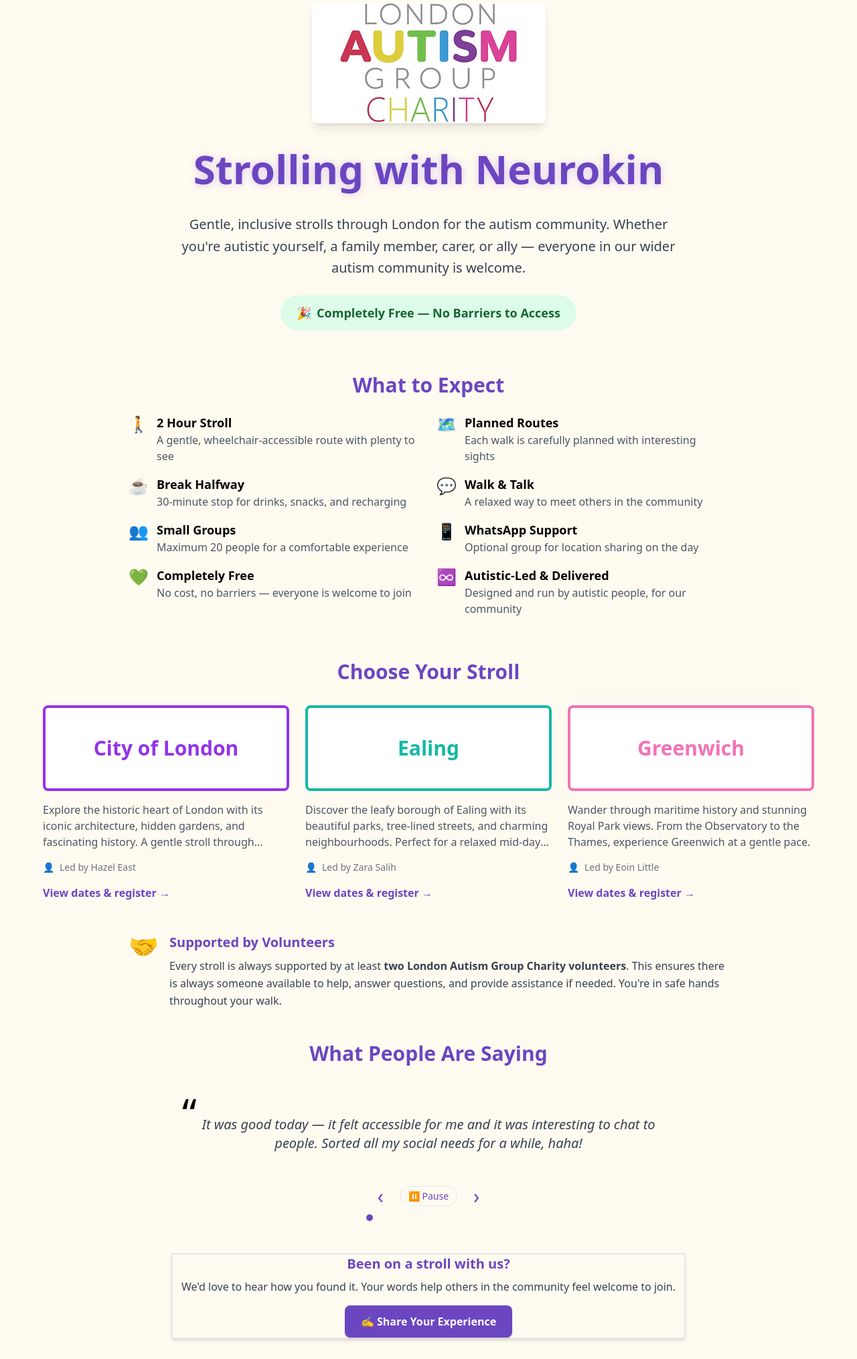
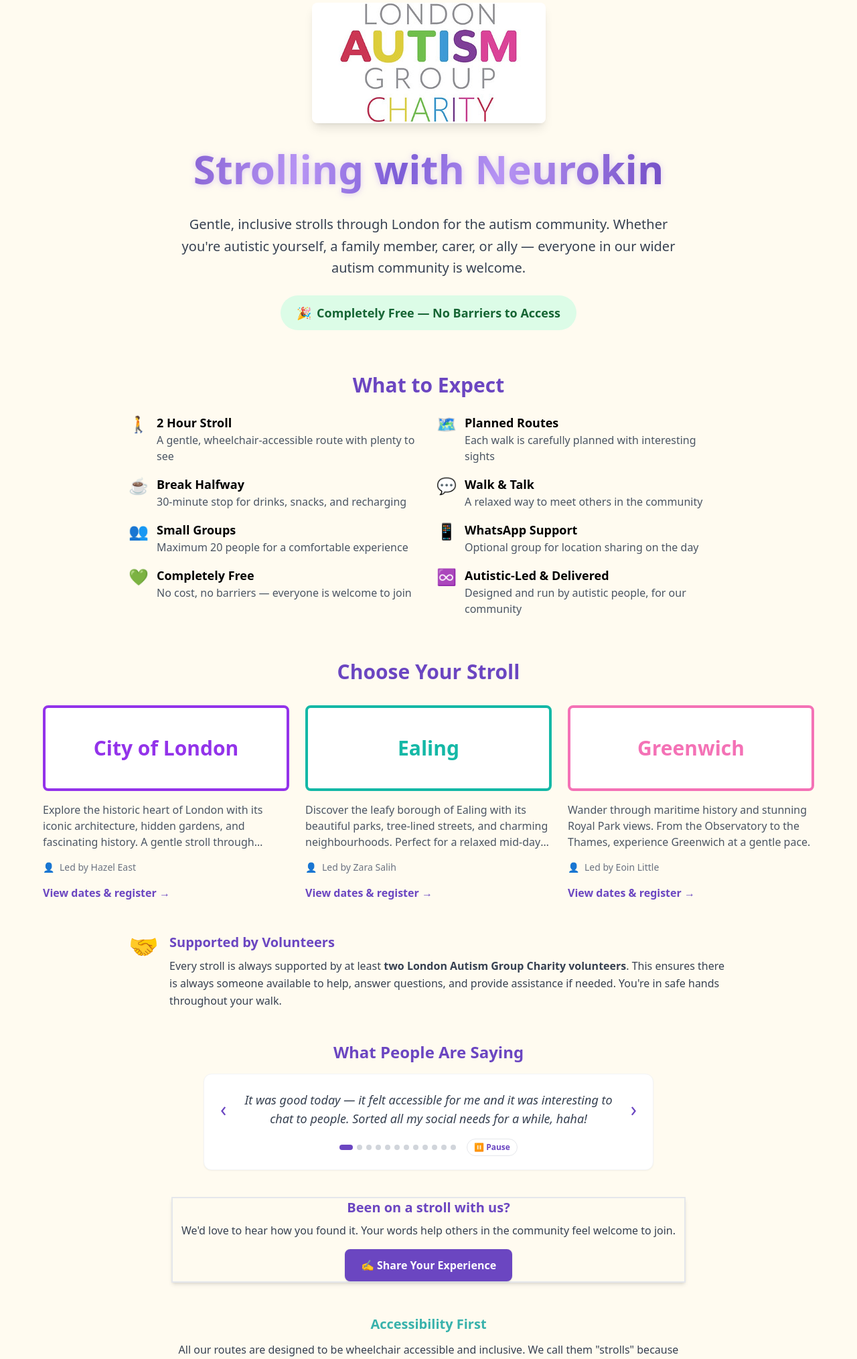
Before and after one commit to marcjtheodore1-sketch/swn, a Flask app: page / in a window 1280 px wide. Shown: the part 116-2145 px from the top of the page at 67% size. Run offline with Flask 3, Linux system fonts and the light colour scheme; some libraries are stand-ins or nearby versions.

Commit message:
Refine title wave and compact the testimonials panel
- Title: replace the near-white sweep with several soft purple waves
  that flow across the letters (no white), keeping the glow; a bit more
  noticeable and less "wonky".
- Testimonials panel: tighter, narrower layout with inline prev/quote/
  next so it takes far less vertical space.
- Dots: inactive dots are now clearly visible (grey) with a wider
  purple "pill" for the active one; pause sits alongside them.

Co-Authored-By: Claude Opus 4.8 <noreply@anthropic.com>

```diff
--- a/templates/landing.html
+++ b/templates/landing.html
@@ -5,31 +5,36 @@
     /* Subtle gradient shimmer that radiates through the title fill.
        The letters do not move — only the fill colour sweeps across. */
     .swn-shimmer-title {
+        /* Several soft purple waves that flow across the letters (no white) */
         background: linear-gradient(
-            110deg,
-            #6B46C1 0%,
-            #6B46C1 28%,
-            #b794f4 42%,
-            #e9d8fd 50%,
-            #b794f4 58%,
-            #6B46C1 72%,
-            #6B46C1 100%
+            100deg,
+            #5b3aa8 0%,
+            #6B46C1 11%,
+            #9f7aea 22%,
+            #6B46C1 33%,
+            #b794f4 44%,
+            #7c5cd6 50%,
+            #b794f4 56%,
+            #6B46C1 67%,
+            #9f7aea 78%,
+            #6B46C1 89%,
+            #5b3aa8 100%
         );
-        background-size: 250% 100%;
+        background-size: 200% 100%;
         -webkit-background-clip: text;
         background-clip: text;
         -webkit-text-fill-color: transparent;
         color: transparent;
         /* soft radiant glow around the letters */
-        filter: drop-shadow(0 1px 6px rgba(139, 92, 246, 0.32));
-        animation: swn-shimmer 12s linear infinite;
+        filter: drop-shadow(0 1px 5px rgba(139, 92, 246, 0.30));
+        animation: swn-shimmer 9s linear infinite;
         /* room for descenders (e.g. the "g") which text-6xl's tight line-height clips */
         line-height: 1.2;
         padding-bottom: 0.12em;
     }
     @keyframes swn-shimmer {
-        0%   { background-position: 150% 50%; }
-        100% { background-position: -150% 50%; }
+        0%   { background-position: 0% 50%; }
+        100% { background-position: -200% 50%; }
     }
     @media (prefers-reduced-motion: reduce) {
         .swn-shimmer-title {
@@ -224,22 +229,23 @@
     </div>
 
     <!-- Testimonials Carousel -->
-    <div class="max-w-3xl mx-auto mb-12">
-        <h2 class="text-3xl font-bold text-center text-swn-purple mb-8">What People Are Saying</h2>
-        <div id="swn-testimonials" class="card relative overflow-hidden select-none">
-            <span class="absolute top-2 left-4 text-6xl text-swn-purple/15 leading-none" aria-hidden="true">&ldquo;</span>
-            <div class="px-2 sm:px-6 py-4 min-h-[140px] flex items-center justify-center">
-                <blockquote id="swn-tq" class="text-lg md:text-xl text-gray-700 italic text-center leading-relaxed transition-opacity duration-300" aria-live="polite"></blockquote>
+    <div class="max-w-2xl mx-auto mb-10">
+        <h2 class="text-2xl font-bold text-center text-swn-purple mb-4">What People Are Saying</h2>
+        <div id="swn-testimonials" class="bg-white rounded-xl shadow-sm border border-gray-100 px-6 py-5 select-none">
+            <div class="flex items-center justify-center gap-3">
+                <button type="button" id="swn-tprev" aria-label="Previous quote"
+                        class="text-swn-purple hover:text-purple-700 text-3xl leading-none flex-shrink-0">&lsaquo;</button>
+                <blockquote id="swn-tq"
+                            class="flex-1 text-base md:text-lg text-gray-700 italic text-center leading-relaxed transition-opacity duration-300 min-h-[64px] flex items-center justify-center"
+                            aria-live="polite"></blockquote>
+                <button type="button" id="swn-tnext" aria-label="Next quote"
+                        class="text-swn-purple hover:text-purple-700 text-3xl leading-none flex-shrink-0">&rsaquo;</button>
             </div>
-            <div class="flex items-center justify-center gap-4 mt-2">
-                <button type="button" id="swn-tprev" aria-label="Previous quote"
-                        class="text-swn-purple hover:text-purple-700 text-3xl leading-none px-2">&lsaquo;</button>
+            <div class="flex items-center justify-center gap-3 mt-3">
+                <div id="swn-tdots" class="flex flex-wrap justify-center gap-1.5"></div>
                 <button type="button" id="swn-tpause"
-                        class="px-3 py-1 rounded-full border border-swn-purple text-swn-purple hover:bg-swn-purple hover:text-white transition-all text-sm font-medium">⏸ Pause</button>
-                <button type="button" id="swn-tnext" aria-label="Next quote"
-                        class="text-swn-purple hover:text-purple-700 text-3xl leading-none px-2">&rsaquo;</button>
+                        class="ml-1 px-2.5 py-1 rounded-full border border-swn-purple/60 text-swn-purple hover:bg-swn-purple hover:text-white transition-all text-xs font-semibold">⏸ Pause</button>
             </div>
-            <div id="swn-tdots" class="flex flex-wrap justify-center gap-1.5 mt-3"></div>
         </div>
     </div>
 
@@ -533,7 +539,7 @@
     quotes.forEach(function (_, idx) {
         var d = document.createElement('button');
         d.type = 'button';
-        d.className = 'w-2.5 h-2.5 rounded-full transition-colors';
+        d.className = 'h-2 w-2 rounded-full transition-all bg-gray-300';
         d.setAttribute('aria-label', 'Go to quote ' + (idx + 1));
         d.addEventListener('click', function () { go(idx); restart(); });
         dotsEl.appendChild(d);
@@ -547,8 +553,8 @@
             qEl.style.opacity = '1';
         }, 250);
         for (var k = 0; k < dots.length; k++) {
-            dots[k].className = 'w-2.5 h-2.5 rounded-full transition-colors ' +
-                (k === i ? 'bg-swn-purple' : 'bg-swn-purple/25 hover:bg-swn-purple/50');
+            dots[k].className = 'h-2 rounded-full transition-all ' +
+                (k === i ? 'w-5 bg-swn-purple' : 'w-2 bg-gray-300 hover:bg-swn-purple/60');
         }
     }
 
```
